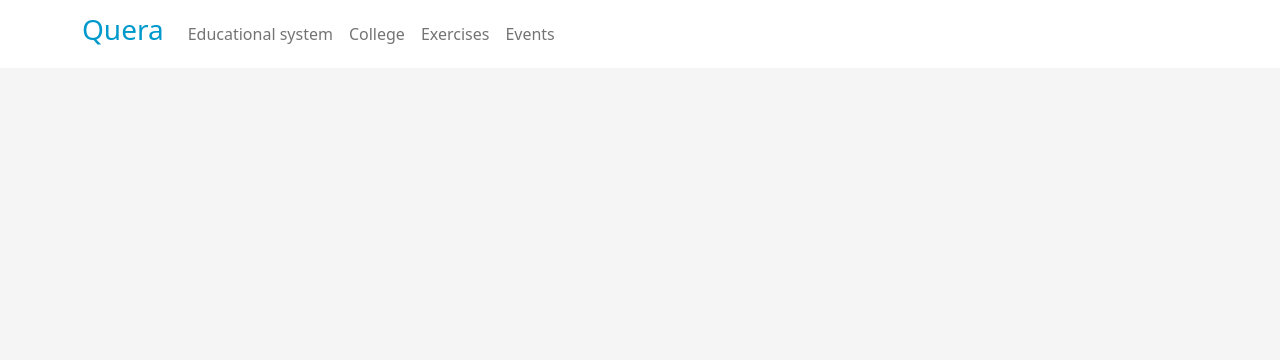
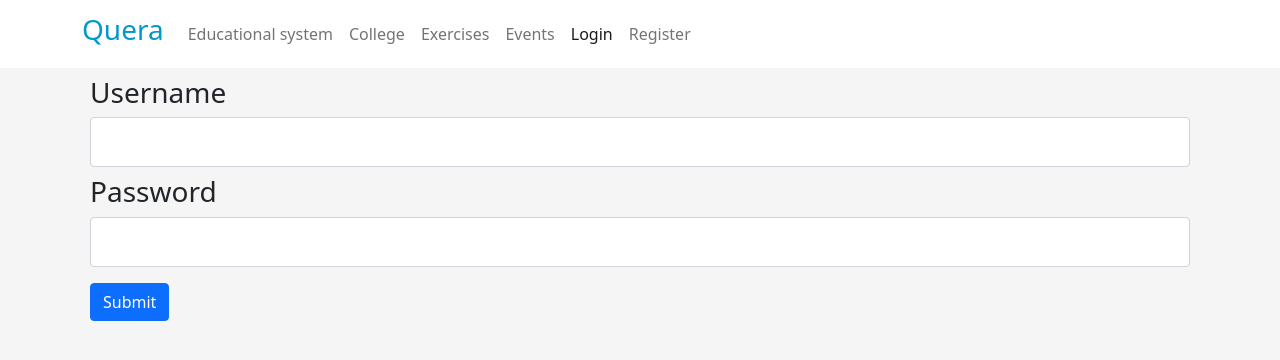
Before and after one commit to aliakbari77/quera, a React (Create React App) app: page /login in a window 1280 px wide. Shown: the top 360 px of the page. Built offline with nearby package versions, Linux system fonts and the light colour scheme.

Commit message:
login page

```diff
--- a/package.json
+++ b/package.json
@@ -9,6 +9,7 @@
     "axios": "^0.18.1",
     "bootstrap": "^5.1.3",
     "font-awesome": "^4.7.0",
+    "joi-browser": "13.4",
     "lodash": "^4.17.10",
     "react": "^18.0.0",
     "react-dom": "^18.0.0",
--- a/src/App.js
+++ b/src/App.js
@@ -18,6 +18,7 @@ import College from './components/college';
 import Exercises from './components/exercises';
 import Events from './components/events';
 import Dashboard from './components/dashboard';
+import Login from './components/loginForm';
 
 class App extends Component {
   state = {  }
@@ -28,6 +29,7 @@ class App extends Component {
           <Navbar/>
           <div className='container' >
               <Route path="/questions/:id/" component={Question}/>
+              <Route path="/login" component={Login}/>
               <Route path="/edusys" component={EduSystem}/>
               <Route path="/college" component={College}/>
               <Route path="/exercises" component={Exercises}/>
--- a/src/components/exercises.jsx
+++ b/src/components/exercises.jsx
@@ -1,7 +1,7 @@
 import React, { Component } from 'react';
 import Header from './header';
 import SwitchButton from './switch';
-import FormInput from './form';
+import FormInput from './formInput';
 import FormSelect from './formSelect';
 import Questions from './questions';
 
--- a/src/components/form.jsx
+++ b/src/components/form.jsx
@@ -1,14 +1,70 @@
 import React, { Component } from 'react';
+import FormButton from './formButton';
+import FormInput from './formInput';
+import Joi, { errors } from 'joi-browser'
 
-class FormInput extends Component {
-    state = {  }
-    render() {
+class Form extends Component {
+    state = {
+        data: {},
+        errors: {}
+     }
+
+    handleSubmit = (e) => {
+        e.preventDefault()
+
+        const errros = this.validate()
+        this.setState({errors: errors || null})
+        if (errors) return
+
+        this.doSubmit()
+    }
+
+    handleChange = ({currentTarget: input}) => {
+        const errors = {...this.state.errors}
+        const errorMessage = this.validateProperty(input)
+        if (errorMessage) errors[input.name] = errorMessage
+        else delete errors[input.name]
+        const data = {...this.state.data}
+        data[input.name] = input.value
+        this.setState({data, errors})
+    }
+
+    validate = () => {
+        const options = { abortEarly: false}
+        const {error} = Joi.validate(this.state.data, this.schema, options)
+        if (!error) return null
+        const errors = {}
+        for (let item of error.details) errors[item.path[0]] = item.message
+        return errors
+    }
+
+    validateProperty = ({name, value}) => {
+        const obj = {[name]: value}
+        const schema = {[name]: this.schema[name]}
+        const {error} = Joi.validate(obj, schema)
+        return error ? error.details[0].message : null
+    }
+
+    renderInput = ({name, id, type= "text", label}) => {
         return (
-            <div>
-                <input type="text" className="form-control" placeholder="Search name or number of question . . ." aria-label="Username" aria-describedby="basic-addon1" style={{padding: "12px"}}></input>
-            </div>
-        );
+            <FormInput
+                name={name}
+                id={id}
+                type={type}
+                label={label}
+                onChange={this.handleChange}
+                error={this.state.errors[name]}
+            />
+        )
     }
+
+    renderButton = ({label = "Submit"}) => {
+        return (
+        <FormButton
+            label={label}
+        />)
+    }
+
 }
 
-export default FormInput;
+export default Form;
--- /dev/null
+++ b/src/components/formButton.jsx
@@ -0,0 +1,10 @@
+import React, { Component } from 'react';
+
+const FormButton = ({label, type}) => {
+    return (
+        <button type={type} className="btn btn-primary m-2">{label}</button>
+
+     );
+}
+
+export default FormButton;
--- /dev/null
+++ b/src/components/formInput.jsx
@@ -0,0 +1,19 @@
+
+const FormInput = ({name, id, type, label, onChange, error}) => {
+    return (
+
+            <div className="form-group m-2">
+                <label htmlFor={name}><h3>{label}</h3></label>
+                <input
+                onChange={onChange}
+                type={type}
+                id={id}
+                name={name}
+                className="form-control"
+                style={{padding: "12px"}}/>
+                {error && <div className="alert alert-danger">{error}</div>}
+            </div>
+     );
+}
+
+export default FormInput;
--- /dev/null
+++ b/src/components/loginForm.jsx
@@ -0,0 +1,33 @@
+import  Joi  from 'joi-browser';
+import React, { Component } from 'react';
+import Form from "./form"
+
+class Login extends Form {
+    state = {
+        data : {
+            username: "",
+            password: ""
+        },
+        errors: {}
+     }
+
+    schema = {
+        username: Joi.string().required().label("Username"),
+        password: Joi.string().required().label("Password")
+    }
+
+    doSubmit () {
+        console.log(this.state.data);
+    }
+    render() {
+        return (
+            <form onSubmit={this.handleSubmit}>
+                {this.renderInput({name: "username", id: "username", label: "Username"})}
+                {this.renderInput({name: "password", id: "password", label: "Password"})}
+                {this.renderButton({text: "login"})}
+            </form>
+        );
+    }
+}
+
+export default Login;
--- a/src/components/navbar.jsx
+++ b/src/components/navbar.jsx
@@ -26,6 +26,12 @@ class Navbar extends Component {
                         <li className="nav-item">
                             <NavLink className="nav-link" to="/events">Events</NavLink>
                         </li>
+                        <li className="nav-item">
+                            <NavLink className="nav-link" to="/login">Login</NavLink>
+                        </li>
+                        <li className="nav-item">
+                            <NavLink className="nav-link" to="/register">Register</NavLink>
+                        </li>
                     </ul>
                 </div>
                 </div>
```
Also changed, not shown: 1 other file (tests, documents, lock files or other folders). Lines whose indentation alone changed are shown as unchanged.
